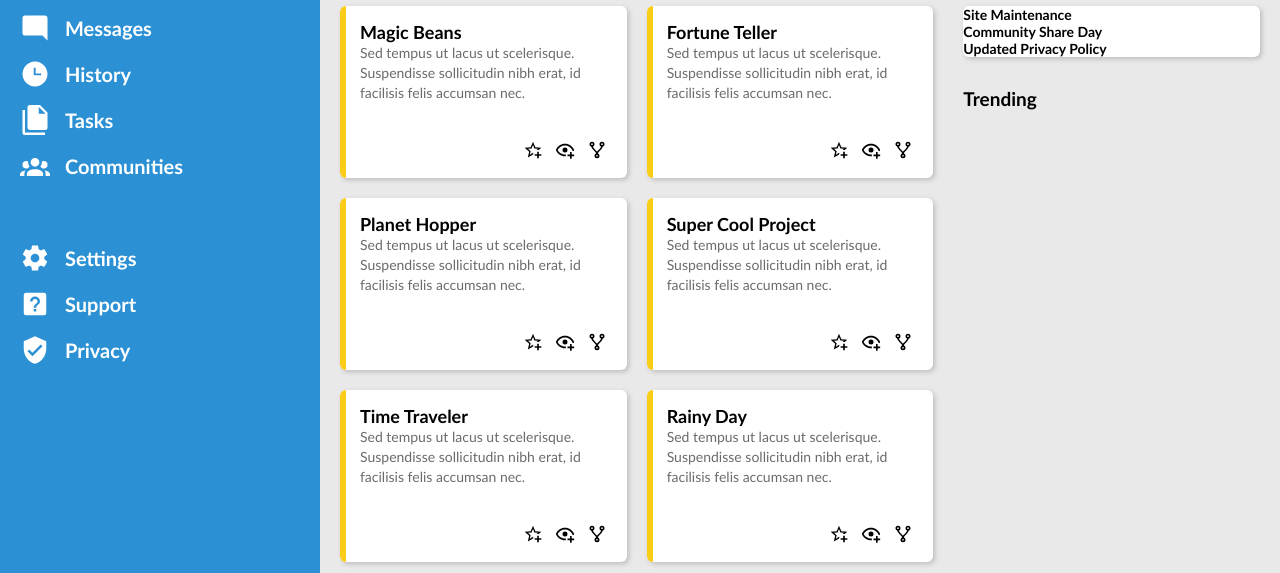
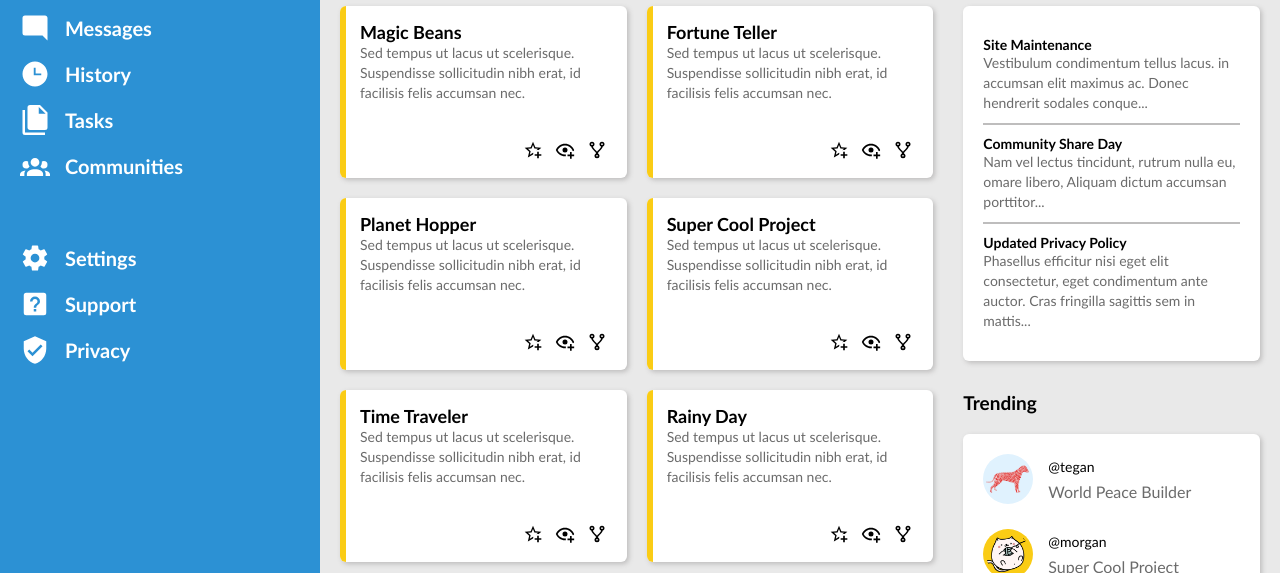
Before and after one commit to quinten-kamphuis/top-admin-dashboard, a plain HTML site: page index.html in a window 1280 px wide. Shown: the part 227-800 px from the top of the page. Drawn offline with Linux system fonts and the light colour scheme.

Commit message:
Add announcements and trending cards

```diff
--- a/index.html
+++ b/index.html
@@ -65,7 +65,7 @@
         </div>
         <div id="header-2">
             <div id="greeting">
-                <img alt="pp" src="img/cat-4475583_1280.png" class="profile-picture">
+                <img alt="profile-picture" src="img/cat-4475583_1280.png" class="profile-picture">
                 <p id="greeting-1">Hi there, </p>
                 <p id="greeting-2">Morgan Oakley (@morgan)</p>
             </div>
@@ -83,21 +83,45 @@
             <div id="announcement-card">
                 <div class="announcement">
                     <h4>Site Maintenance</h4>
-                    <p></p>
+                    <p>Vestibulum condimentum tellus lacus. in accumsan elit maximus ac. Donec hendrerit sodales conque...</p>
                 </div>
+                <hr>
                 <div class="announcement">
                     <h4>Community Share Day</h4>
-                    <p></p>
+                    <p>Nam vel lectus tincidunt, rutrum nulla eu, omare libero, Aliquam dictum accumsan porttitor...</p>
                 </div>
+                <hr>
                 <div class="announcement">
                     <h4>Updated Privacy Policy</h4>
-                    <p></p>
+                    <p>Phasellus efficitur nisi eget elit consectetur, eget condimentum ante auctor. Cras fringilla sagittis sem in mattis...</p>
                 </div>
 
             </div>
         </div>
         <div id="trending">
             <h2>Trending</h2>
+            <div id="trending-card">
+                <div class="trending-profile">
+                    <img alt="profile-picture" src="img/dog-4b345.png" class="profile-picture" id="dog">
+                    <p class="profile-tag">@tegan</p>
+                    <p class="profile-sub">World Peace Builder</p>
+                </div>
+                <div class="trending-profile">
+                    <img alt="profile-picture" src="img/cat-4475583_1280.png" class="profile-picture">
+                    <p class="profile-tag">@morgan</p>
+                    <p class="profile-sub">Super Cool Project</p>
+                </div>
+                <div class="trending-profile">
+                    <img alt="profile-picture" src="img/hero_in_orange_blue_costume.png" class="profile-picture" id="spidey">
+                    <p class="profile-tag">@kendall</p>
+                    <p class="profile-sub">Life Changing App</p>
+                </div>
+                <div class="trending-profile">
+                    <img alt="profile-picture" src="img/penguin-5487301_1280.png" class="profile-picture" id="penguin">
+                    <p class="profile-tag">@alex</p>
+                    <p class="profile-sub">No Traffic Maker</p>
+                </div>
+            </div>
         </div>
     </main>
 </body>
--- a/styles.css
+++ b/styles.css
@@ -1,11 +1,14 @@
 :root{
     font-size: 10px;
     --light-blue: rgb(44, 145, 212);
+    --lighter-blue: #E0F2FE;
     --white: #fff;
     --light-grey: #e9e9e9;
     --shadow-grey: rgb(190, 189, 189);
     --yellow: #facc15;
+    --grey: #A3A3A3;
     --dark-grey: rgb(107, 107, 107);
+    --pink: #FDA4AF;
 }
 
 * {
@@ -38,6 +41,9 @@ input{
 }
 input:focus{
     box-shadow: 0px 0px 3px 1px var(--shadow-grey);
+}
+hr{
+    border: 1px solid var(--shadow-grey);
 }
 body{
     font-family: 'Gill Sans', 'Gill Sans MT', Calibri, 'Trebuchet MS', sans-serif;
@@ -118,14 +124,15 @@ body>*{
     display: grid;
     grid-template: auto auto / auto auto;
     font-weight: 800;
+    cursor: pointer;
 }
 .profile-picture{
     background-color: var(--yellow);
     border-radius: 50px;
-    padding: 5px;
+    padding: 3px;
     height: 50px;
     aspect-ratio: 1/1;
-    object-fit: cover;
+    object-fit: contain;
     grid-row: 1/3;
     margin-right: 15px;
 }
@@ -227,8 +234,47 @@ body>*{
     width: 100%;
     align-items: start;
 }
-#announcement-card{
+#announcement-card, #trending-card{
     background-color: var(--white);
     border-radius: 6px;
     box-shadow: 2px 2px 5px 0px var(--shadow-grey);
+    padding: 20px;
 }
+.announcement{
+    margin: 10px 0;
+    cursor: pointer;
+}
+.announcement p{
+    font-size: 1.4rem;
+    line-height: 2.0rem;
+    color: var(--dark-grey);
+}
+#trending{
+    align-self: start;
+}
+#trending-card{
+    display: grid;
+    gap: 25px;
+}
+.trending-profile{
+    display: grid;
+    grid-template: auto auto / auto 1fr;
+    align-items: center;
+    cursor: pointer;
+}
+.profile-tag{
+    font-size: 1.4rem;
+}
+.profile-sub{
+    font-size: 1.6rem;
+    color: var(--dark-grey);
+}
+.profile-picture#dog{
+    background-color: var(--lighter-blue);
+}
+.profile-picture#spidey{
+    background-color: var(--grey);
+}
+.profile-picture#penguin{
+    background-color: var(--pink);
+}
```
Also changed, not shown: img/dog-4b345.png (added), img/hero_in_orange_blue_costume.png (added), img/penguin-5487301_1280.png (added).
